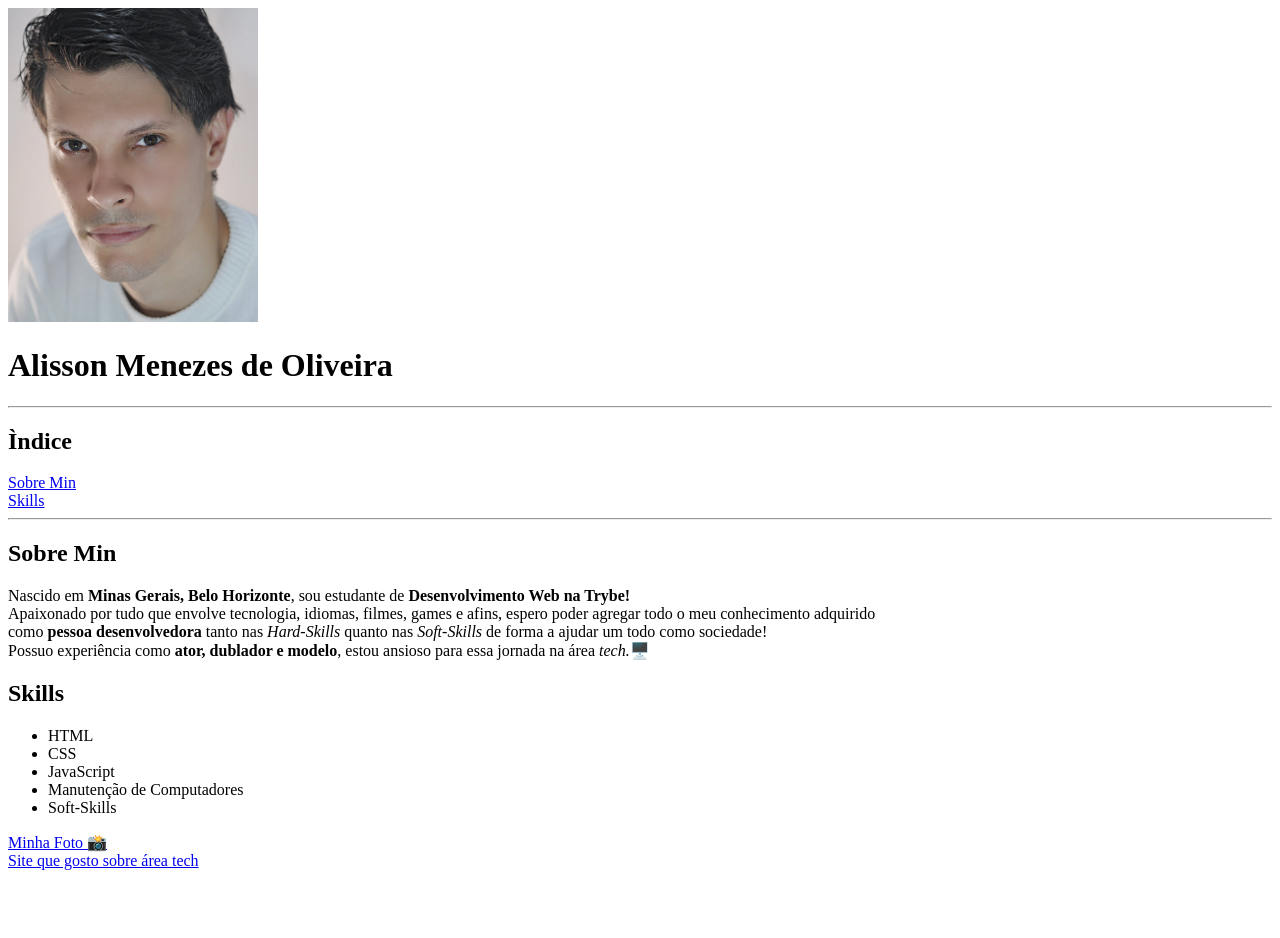
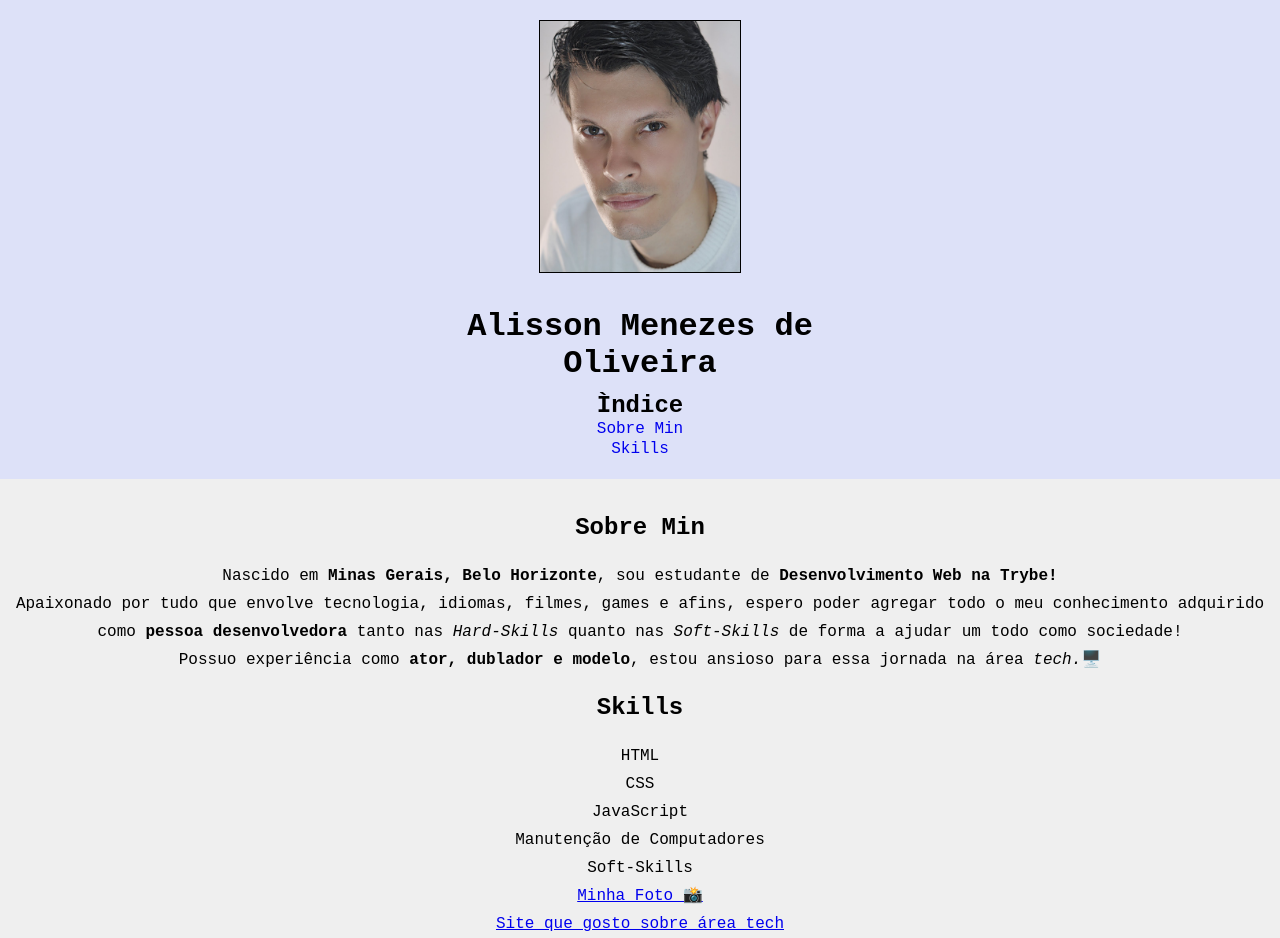
Before and after one commit to alissonooliveiraofc/alissonooliveiraofc.github.io, a plain HTML site: page index.html in a window 1280 px wide. Before the commit the page ends 878 px from the top, so only its background shows below. Drawn offline with Linux system fonts and the light colour scheme; a web font is replaced by a local one.

Commit message:
Coloca algum CSS

```diff
--- a/index.html
+++ b/index.html
@@ -6,25 +6,34 @@
     <meta http-equiv="X-UA-Compatible" content="IE=edge" />
     <meta name="viewport" content="width=device-width, initial-scale=1.0" />
     <title>Meu Portifólio Web</title>
+    <link rel="preconnect" href="https://fonts.googleapis.com">
+    <link rel="preconnect" href="https://fonts.gstatic.com" crossorigin>
+    <link href="https://fonts.googleapis.com/css2?family=Kode+Mono:wght@400..700&display=swap" rel="stylesheet">
     <link rel="stylesheet" href="style.css">
 </head>
 
 <body>
+    <div class="header-container">
+        <div class="header">
             <img id="minha-foto" src="./img/AirBrush_20210907161008.jpg" alt="Alisson, foto de perfil." width="250px" />
             <h1>Alisson Menezes de Oliveira</h1>
-    <hr>
             <h2>Ìndice</h2>
             <a href="#about">Sobre Min</a> <br>
             <a href="#skills">Skills</a> <br>
-    <a href=""></a>
-    <hr>
+        </div>
+
+
+    </div>
+
+    <div class="main">
         <h2 id="about">Sobre Min</h2>
         <p>
             Nascido em <strong>Minas Gerais, Belo Horizonte</strong>, sou estudante de <strong>Desenvolvimento
                 Web na Trybe!</strong><br>
             Apaixonado por tudo que envolve tecnologia, idiomas, filmes, games e
             afins, espero poder agregar todo o meu conhecimento adquirido <br> como <strong>pessoa
-            desenvolvedora</strong> tanto nas <em>Hard-Skills</em> quanto nas <em>Soft-Skills</em> de forma a ajudar um
+                desenvolvedora</strong> tanto nas <em>Hard-Skills</em> quanto nas <em>Soft-Skills</em> de forma a ajudar
+            um
             todo como sociedade!<br />
             Possuo experiência como <strong>ator, dublador e modelo</strong>, estou ansioso para essa
             jornada na área <em>tech.</em>🖥️
@@ -39,6 +48,8 @@
         </ul>
         <a href="#minha-foto">Minha Foto 📸</a> <br>
         <a href="https://www.youtube.com/@tecnologiaemvideo/featured" target="_blank">Site que gosto sobre área tech</a>
+    </div>
+
 </body>
 
 </html>
--- a/style.css
+++ b/style.css
@@ -0,0 +1,51 @@
+* {
+  margin: 0;
+  padding: 0;
+}
+
+body {
+  font-family: "Kode Mono", monospace;
+  background-color: #dde1f8;
+}
+
+.header {
+  width: 40%;
+  margin: auto;
+  text-align: center;
+  padding: 10px 0 20px;
+  box-shadow: 5px;
+  margin-top: 10px;
+}
+
+.header img {
+  width: 200px;
+  border: 1px solid black;
+}
+
+.header a {
+  padding-top: 20px;
+  margin-bottom: 10px;
+  text-decoration: none;
+  font-style: normal;
+  line-height: 20px;
+}
+
+.header h1 {
+  margin-top: 30px;
+
+}
+
+.header h2 {
+  margin-top: 10px;
+}
+
+.main {
+  padding-top: 15px;
+  line-height: 28px;
+  text-align: center;
+  background-color: #efefef;
+}
+
+.main h2 {
+  margin: 20px 0
+}
```
Lines whose indentation alone changed are shown as unchanged.
